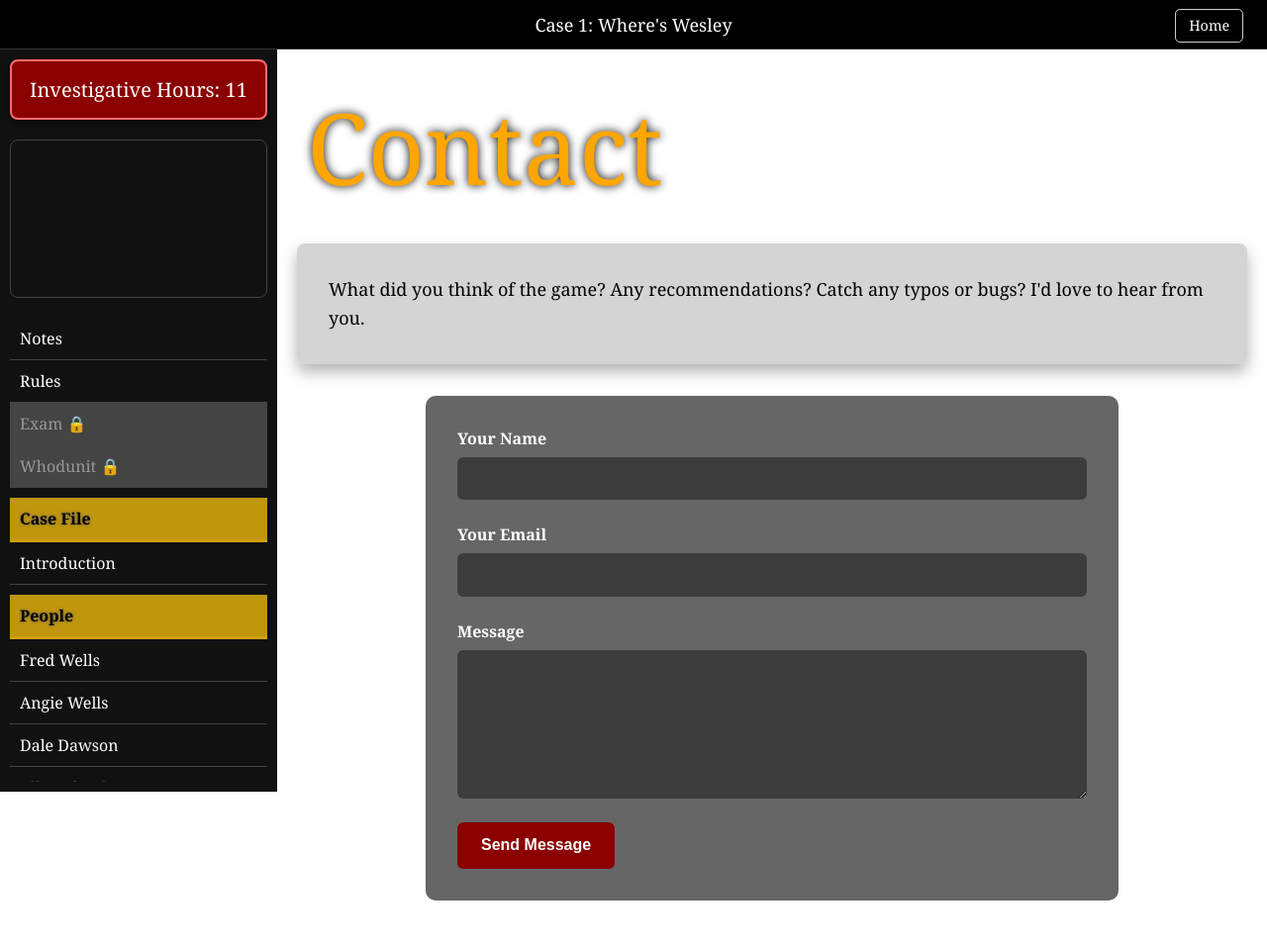
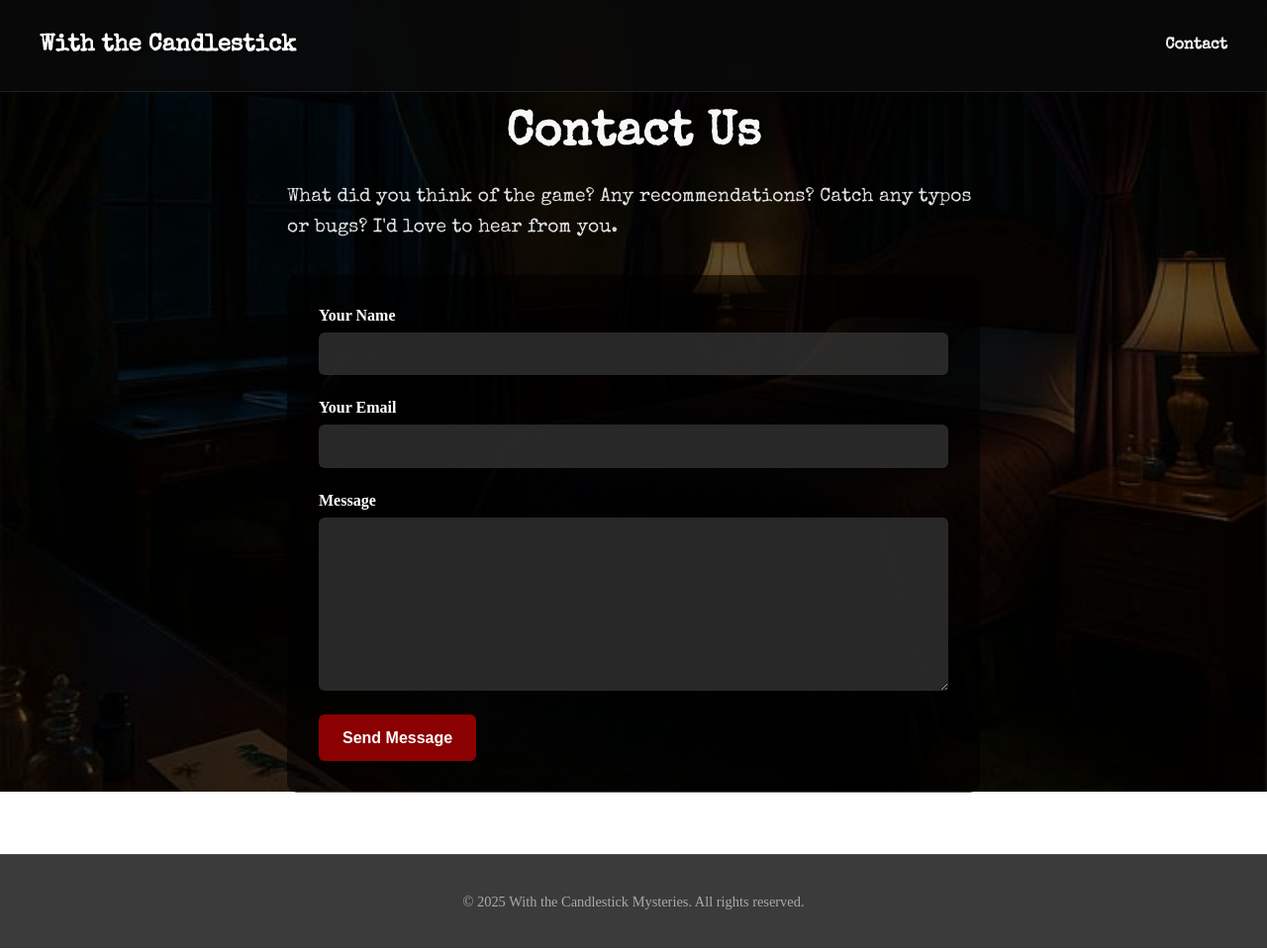
Before and after one commit to Veda-OuO/Astro-withthecandlestickmysteries, an Astro site: page /Astro-withthecandlestickmysteries/contact in a window 1280 px wide. Shown: the whole page at 99% size. Built offline with nearby package versions, Linux system fonts and the light colour scheme; Astro itself is replaced by a stand-in of ours.

Commit message:
final fixes?

```diff
--- a/src/components/Sidebar.astro
+++ b/src/components/Sidebar.astro
@@ -1,6 +1,7 @@
 ---
 // filepath: c:\Users\gregw\retrograde-meridian\src\components\Sidebar.astro
 import { pages } from '../data/pages.js';
+import { items } from '../data/pages.js';
 const baseUrl = import.meta.env.BASE_URL;
 ---
 
@@ -37,7 +38,7 @@ const baseUrl = import.meta.env.BASE_URL;
   </div>
 </div>
 
-<style define:vars={{ inventoryBg: `${baseUrl}/assets/inventory-bg.jpg` }}>
+<style>
   .sidebar {
     width: 280px;
     background-color: #111;
@@ -71,12 +72,12 @@ const baseUrl = import.meta.env.BASE_URL;
     margin-bottom: 20px;
     border-radius: 8px;
     border: 1px solid #444;
-    background-image: url(var(--inventoryBg));
-    background-size: cover;
-    background-position: center;
-    height: 160px;
-    min-height: 160px;
-    max-height: 160px;
+    background-image: url('/Astro-withthecandlestickmysteries/assets/inventory-bg.jpg');
+    background-size: cover !important;
+    background-position: center !important;
+    height: 160px !important;
+    min-height: 160px !important;
+    max-height: 160px !important;
     width: 100%;
     padding: 10px;
     overflow: hidden;
@@ -175,3 +176,4 @@ const baseUrl = import.meta.env.BASE_URL;
     .inventory-item { width: 25px !important; height: 25px !important; min-width: 25px !important; min-height: 25px !important; max-width: 25px !important; max-height: 25px !important; }
     .inventory-grid { gap: 20px; }
   }
+</style>
--- a/src/data/pages.js
+++ b/src/data/pages.js
@@ -1,19 +1,19 @@
-const baseUrl = import.meta.env.BASE_URL;
+
 
 // A dictionary of all possible inventory items in the game.
 // Each item now has a name for display and a path to its image.
 export const items = {
   closet_key2: {
     name: "Shattered Dragon Figurine",
-    image: `${baseUrl}/assets/items/key3.jpg`
+    image: `/Astro-withthecandlestickmysteries/assets/items/key3.jpg`
   },
   closet_key: {
     name: "Small Iron Key",
-    image: `${baseUrl}/assets/items/key.jpg`
+    image: `/Astro-withthecandlestickmysteries/assets/items/key.jpg`
   },
     closet_key3: {
     name: "Smallss Iron Key",
-    image: `${baseUrl}/assets/items/key3.jpg`
+    image: `/Astro-withthecandlestickmysteries/assets/items/key3.jpg`
   },
   // Add other item IDs and their data here
 };
@@ -45,7 +45,7 @@ export const pages = [
   { type: 'link', filename: '3p', title: '3 - P', counted: false, initialLocked: true },
   { type: 'link', filename: '4p', title: '4 - P', initialLocked: true },
   { type: 'category', title: 'Second Floor' },
-  { type: 'link', filename: 'birdroom', title: 'Bird Room', unlocksOnVisit: ['9p'] },
+  { type: 'link', filename: 'birdroom', title: 'Bird Room' },
   { type: 'link', filename: 'warroom', title: 'War Room' },
   { type: 'link', filename: 'ivorysuite', title: 'Ivory Suite' },
   { type: 'link', filename: '9p', title: '9 - P', initialLocked: true, unlocksOnVisit: ['9a', '12c', '4a', '10b', '11a']  },
--- a/src/layouts/BaseLayout.astro
+++ b/src/layouts/BaseLayout.astro
@@ -35,7 +35,7 @@ const baseUrl = import.meta.env.BASE_URL;
 </head>
 <body>
   <div class="banner">
-    <span>Case 1: Where's Wesley</span>
+    <span class="case-title">Case 1: Where's Wesley</span>
     <div class="banner-buttons">
       <a href={baseUrl || '/'} class="home-button">Home</a>
     </div>
--- a/src/pages/birdroom.astro
+++ b/src/pages/birdroom.astro
@@ -42,7 +42,7 @@ import BaseLayout from '../layouts/BaseLayout.astro';
     <p>As I was turning to leave, I noticed a porcelain dragon figurine that sat on a pedestal against the inner wall. It was tipped over, and the fragile wings had been shattered to expose the empty inner chamber.</p>
     <p>&nbsp;</p>
     <p>Before exiting into the hall, I tried the door to the closet but found it to be locked.</p>
-    <p>&nbsp;</p>
-    <p>(If you have <strong>Pr-1</strong>, read <strong>PrE - 1</strong>)</p>
+
+
   </div>
 </BaseLayout>
--- a/src/pages/contact.astro
+++ b/src/pages/contact.astro
@@ -1,20 +1,18 @@
 ---
-// src/pages/contact.astro
-import BaseLayout from '../layouts/BaseLayout.astro';
+// filepath: c:\Users\gregw\retrograde-meridian\src\pages\contact.astro
+import LandingLayout from '../layouts/LandingLayout.astro';
+const baseUrl = import.meta.env.BASE_URL;
 ---
 
-<BaseLayout title="Contact" pageId="contact">
-  <style>
-    body {
-      --page-background-image: url('/assets/aflanders.jpg');
-    }
-  </style>
+<LandingLayout
+  title="Contact | With the Candlestick Mysteries"
+  description="Contact the creators of With the Candlestick Mysteries with your feedback, bug reports, or questions."
+  backgroundImage={`${baseUrl}/assets/birdroom.jpg`}
+>
+  <h1>Contact Us</h1>
 
-  <div class="title">Contact</div>
-
-  <div class="text-box">
-    <p>What did you think of the game? Any recommendations? Catch any typos or bugs? I'd love to hear from you.</p>
-  </div>
+  <div class="content-box">
+    <p class="intro">What did you think of the game? Any recommendations? Catch any typos or bugs? I'd love to hear from you.</p>
 
     <div class="contact-form-container">
       <form action="https://formspree.io/f/movldjyq" method="POST">
@@ -42,15 +40,32 @@ import BaseLayout from '../layouts/BaseLayout.astro';
         <button type="submit" class="contact-button">Send Message</button>
       </form>
     </div>
-</BaseLayout>
+  </div>
+</LandingLayout>
 
 <style>
-  .title {
-    font-size: 100px;
-    color: rgb(255, 166, 0);
-    text-shadow: 0 0 10px rgb(0, 0, 0);
-    padding: 10px;
-    margin-bottom: 20px;
+  h1 {
+    font-family: 'Special Elite', 'Courier New', monospace;
+    font-size: 3rem;
+    margin-bottom: 1.5rem;
+    text-align: center;
+    color: #f8f8f8;
+    text-shadow: 0 2px 8px rgba(0, 0, 0, 0.6);
+  }
+
+  .intro {
+    font-family: 'Special Elite', 'Courier New', monospace;
+    max-width: 700px;
+    margin: 0 auto 2rem;
+    text-align: center important!;
+    font-size: 1.2rem;
+    line-height: 1.6;
+    color: #e0e0e0;
+  }
+
+  .content-box {
+    max-width: 800px;
+    margin: 0 auto;
   }
 
   .contact-form-container {
@@ -102,20 +117,24 @@ import BaseLayout from '../layouts/BaseLayout.astro';
     border: none;
     border-radius: 6px;
     cursor: pointer;
-    transition: background 0.3s ease;
+    transition: all 0.3s ease;
     align-self: flex-start;
   }
 
   .contact-button:hover {
     background: #a30000;
     transform: translateY(-2px);
+    box-shadow: 0 4px 8px rgba(0, 0, 0, 0.3);
   }
 
-  /* Media queries for responsive design */
+  .contact-button:active {
+    transform: translateY(0);
+    box-shadow: 0 2px 4px rgba(0, 0, 0, 0.3);
+  }
+
   @media (max-width: 768px) {
-    .title {
-      font-size: 40px;
-      margin-top: 50px;
+    h1 {
+      font-size: 2.5rem;
     }
 
     form {
@@ -124,8 +143,8 @@ import BaseLayout from '../layouts/BaseLayout.astro';
   }
 
   @media (max-width: 480px) {
-    .title {
-      font-size: 30px;
+    h1 {
+      font-size: 2rem;
     }
 
     .contact-button {
--- a/src/styles/global.css
+++ b/src/styles/global.css
@@ -36,6 +36,11 @@ p {
   max-width: 85%;
 }
 
+.case-title {
+  font-family: 'Special Elite', cursive; /* or any font you prefer */
+  font-size: 1.2rem;
+  font-weight: bold;
+}
 /* Game Page Banner */
 .banner {
   width: 100%;
```
Lines whose indentation alone changed are shown as unchanged.
